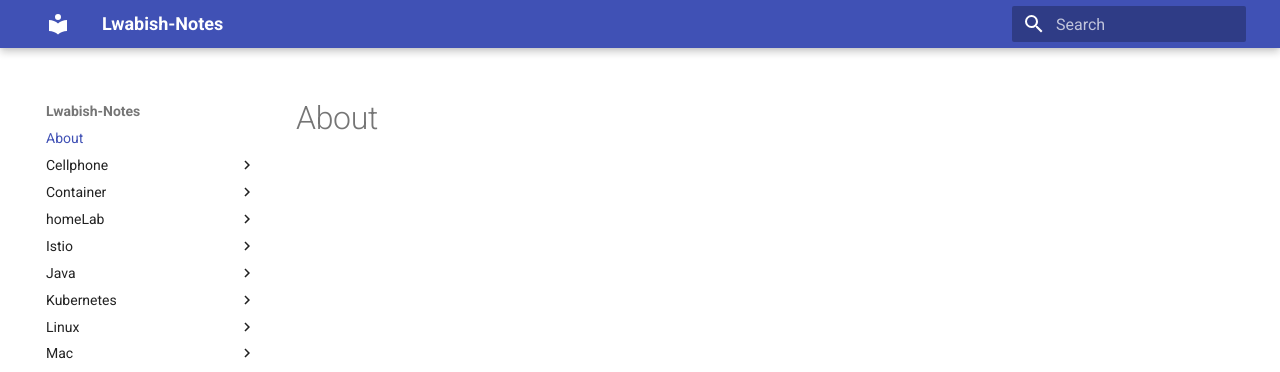
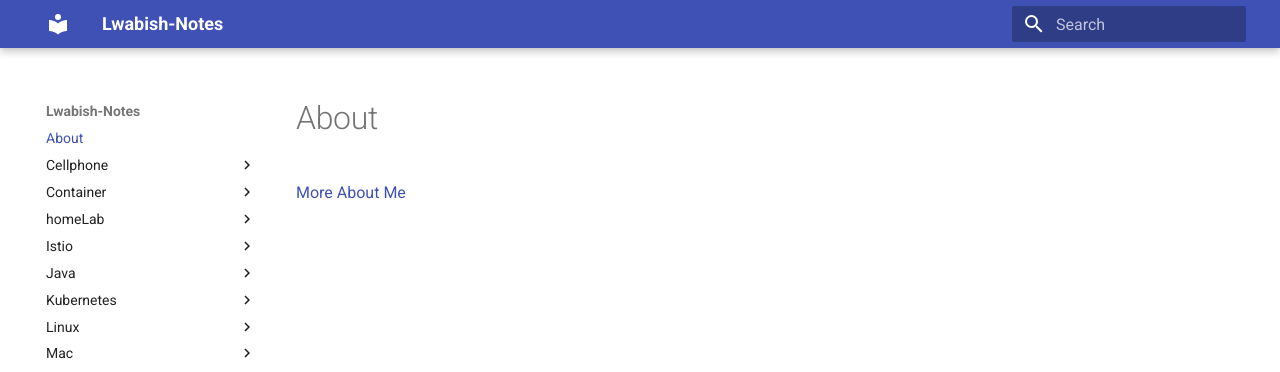
Before and after one commit to lwabish/notes, an MkDocs documentation site: the page built from docs/index.md, in a window 1280 px wide. Shown: the top 372 px of the page. Built offline with MkDocs 1.6.1 and Material for MkDocs 9.7.7, drawn with Linux system fonts in a browser that asks for light colours.

Commit message:
feat: 🎸 add link

```diff
--- a/docs/index.md
+++ b/docs/index.md
@@ -1 +1,3 @@
 # About
+
+[More About Me](https://wubw.fun)
```
